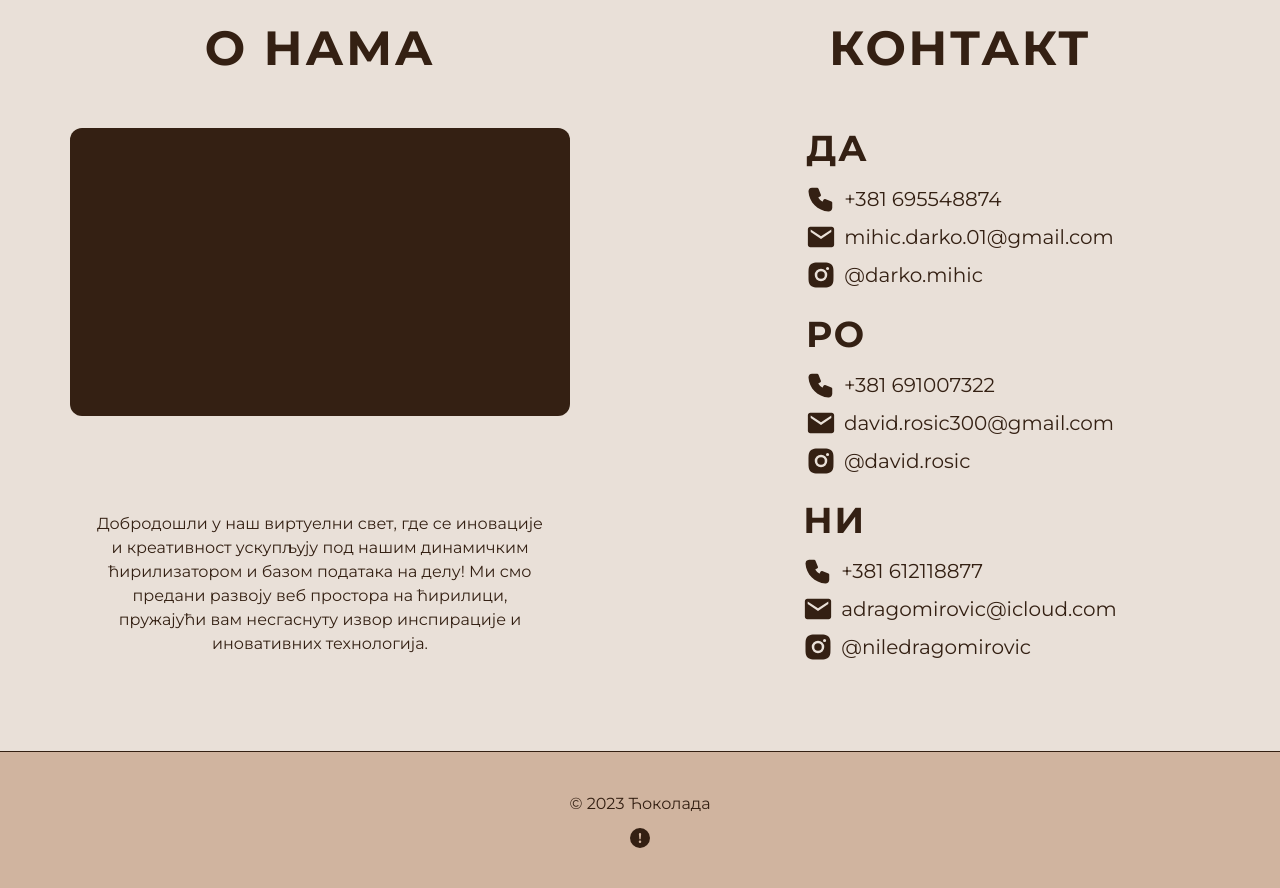
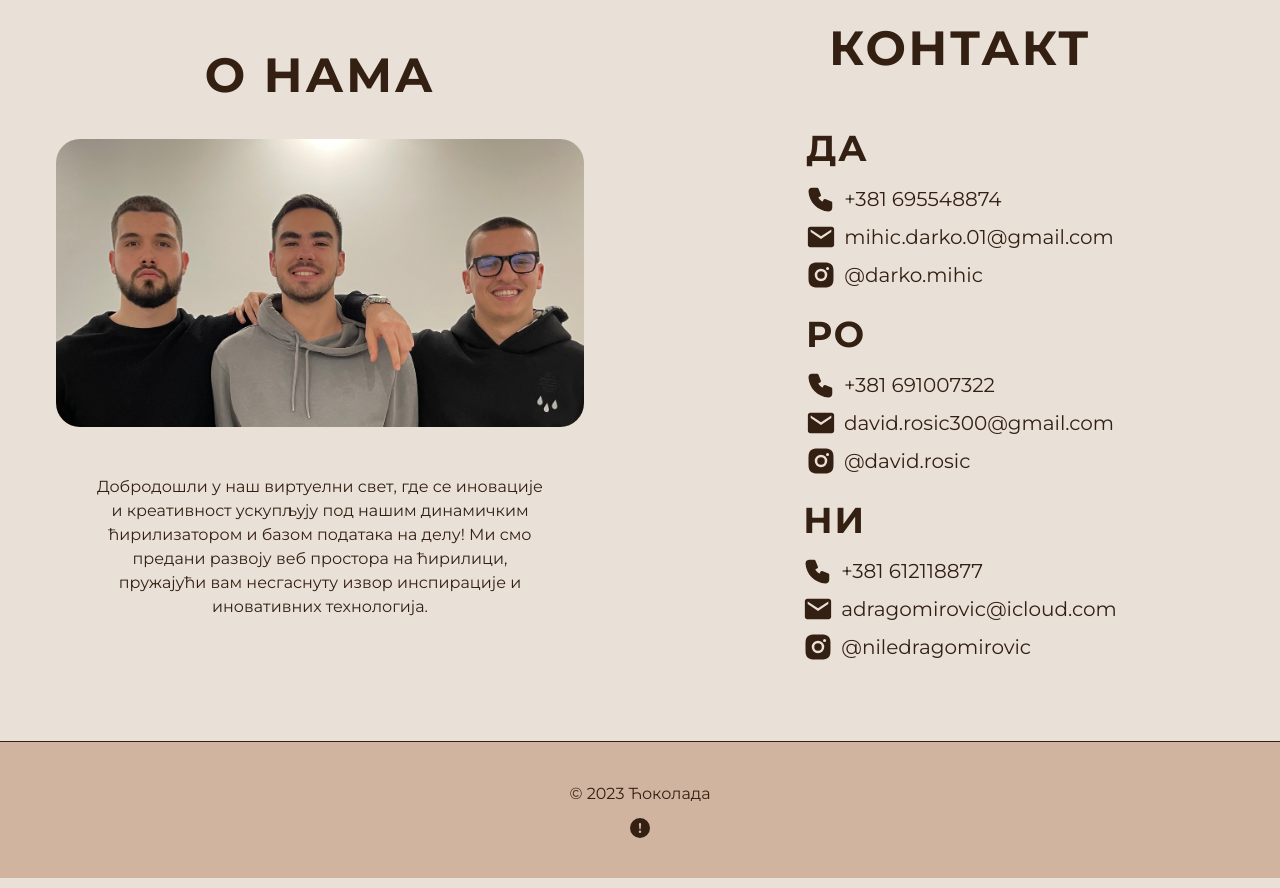
Before and after one commit to nikoladragomirovic/Cokolada, a React (Vite) app: page / in a window 1280 px wide. Shown: the part 1980-2868 px from the top of the page. Built offline with nearby package versions, Linux system fonts and the light colour scheme; the HTML template or start-up script is replaced by a standard one; what tailwindcss-animated would draw is missing.

Commit message:
forgot picture, sorry

```diff
--- a/src/components/About.jsx
+++ b/src/components/About.jsx
@@ -2,6 +2,7 @@ import React from "react";
 import { TbPhoneFilled } from "react-icons/tb";
 import { IoMdMail } from "react-icons/io";
 import { RiInstagramFill } from "react-icons/ri";
+import mi from "../assets/mi.jpeg";
 
 const About = () => {
   const title = "text-5xl font-bold tracking-wider text-text";
@@ -11,8 +12,8 @@ const About = () => {
     <div className="grid grid-flow-col grid-cols-2 grid-rows-1">
       <div className="flex flex-col items-center justify-center">
         <h1 className={title}>О НАМА</h1>
-        <div className="h-72 w-[500px] bg-text rounded-xl mt-14 hover:animate-shake"></div>
-        <p className="m-24 text-center text-text">
+        <img src={mi} className="max-h-72 mt-10 rounded-3xl"></img>
+        <p className="m-24 mt-12 text-center text-text">
           Добродошли у наш виртуелни свет, где се иновације и креативност
           ускупљују под нашим динамичким ћирилизатором и базом података на делу!
           Ми смо предани развоју веб простора на ћирилици, пружајући вам
```
Also changed, not shown: src/assets/mi.jpeg (added).
